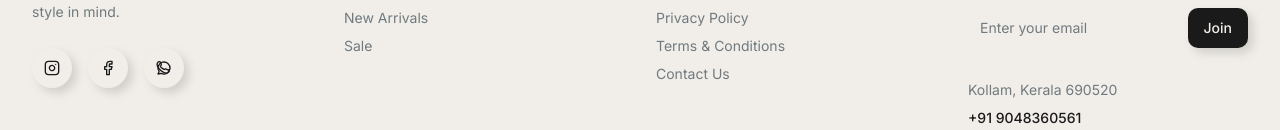
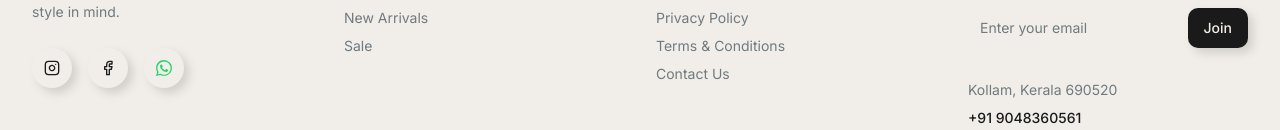
Before and after one commit to safwan125/softhreads, a Next.js app: page / in a window 1280 px wide. Shown: the part 1559-1689 px from the top of the page. Built offline with nearby package versions, Linux system fonts and the light colour scheme; no server answers.

Commit message:
Update WhatsApp logo to official SVG

```diff
--- a/src/components/layout/Footer.tsx
+++ b/src/components/layout/Footer.tsx
@@ -17,12 +17,10 @@
                         <div className="flex space-x-4 pt-2">
                             <Button variant="ghost" size="icon" className="rounded-full w-10 h-10 shadow-neu-sm hover:text-primary"><Instagram className="w-5 h-5" /></Button>
                             <Button variant="ghost" size="icon" className="rounded-full w-10 h-10 shadow-neu-sm hover:text-primary"><Facebook className="w-5 h-5" /></Button>
-                            <Button variant="ghost" size="icon" className="rounded-full w-10 h-10 shadow-neu-sm hover:text-primary">
-                                <svg xmlns="http://www.w3.org/2000/svg" width="20" height="20" viewBox="0 0 24 24" fill="none" stroke="currentColor" strokeWidth="2" strokeLinecap="round" strokeLinejoin="round" className="w-5 h-5">
-                                    <path d="M3 21l1.65-3.8a9 9 0 1 1 3.4 2.9L3 21" />
-                                    <path d="M9 10a.5.5 0 0 0 1 0V9a.5.5 0 0 0 .5-.5l.14-.3a4.38 4.38 0 0 1 8.32 0l.14.3a.5.5 0 0 0 .5.5v1a.5.5 0 0 0 1 0" opacity="0" />
-                                    {/* Using simple path for WhatsApp-like phone or bubble */}
-                                    <path d="M17.5 14.85c-.47-.24-2.76-1.36-3.19-1.51-.43-.16-.74.24-1.05.62-.32.38-.63.46-1.1.24a13.34 13.34 0 0 1-3.95-2.43 14.65 14.65 0 0 1-1.68-2.09c-.17-.28-.02-.43.21-.66.21-.21.47-.55.7-.83.24-.28.32-.47.47-.79.16-.31.08-.59-.04-.83-.11-.24-1.04-2.52-1.43-3.45-.37-.9-.76-.78-1.04-.79-.27-.01-.58-.01-.89-.01-.31 0-.82.12-1.25.59-.43.47-1.64 1.6-1.64 3.9s1.68 4.54 1.91 4.85c.24.31 3.3 5.04 8 7.07 2.8 1.18 3.36.96 4.57.85 1.22-.11 2.76-1.13 3.15-2.22.39-1.09.39-2.02.27-2.22-.12-.21-.43-.33-.9-.57z" />
+                            <Button variant="ghost" size="icon" className="rounded-full w-10 h-10 shadow-neu-sm hover:text-primary relative overflow-hidden group">
+                                <span className="absolute inset-0 bg-[#25D366] opacity-0 group-hover:opacity-10 transition-opacity"></span>
+                                <svg xmlns="http://www.w3.org/2000/svg" width="24" height="24" viewBox="0 0 24 24" fill="#25D366" className="w-6 h-6">
+                                    <path d="M17.472 14.382c-.297-.149-1.758-.867-2.03-.967-.273-.099-.471.148-.67.445-.197.297-.767.966-.94 1.164-.173.199-.347.223-.644.075-.297-.15-1.255-.463-2.39-1.475-.883-.788-1.48-1.761-1.653-2.059-.173-.297-.018-.458.13-.606.134-.133.298-.347.446-.52.149-.174.198-.298.298-.497.099-.198.05-.371-.025-.52-.075-.149-.669-1.612-.916-2.207-.242-.579-.487-.5-.669-.51-.173-.008-.371-.01-.57-.01-.198 0-.52.074-.792.372-.272.297-1.04 1.016-1.04 2.479 0 1.462 1.065 2.875 1.213 3.074.149.198 2.096 3.2 5.077 4.487.709.306 1.262.489 1.694.625.712.227 1.36.195 1.871.118.571-.085 1.758-.719 2.006-1.413.248-.694.248-1.289.173-1.413-.074-.124-.272-.198-.57-.347m-5.421 7.403h-.004a9.87 9.87 0 01-5.031-1.378l-.361-.214-3.741.982.998-3.648-.235-.374a9.86 9.86 0 01-1.51-5.26c.001-5.45 4.436-9.884 9.888-9.884 2.64 0 5.122 1.03 6.988 2.898a9.825 9.825 0 012.893 6.994c-.003 5.45-4.437 9.884-9.885 9.884m8.413-18.297A11.815 11.815 0 0012.05 0C5.495 0 .16 5.335.157 11.892c0 2.096.547 4.142 1.588 5.945L.057 24l6.305-1.654a11.882 11.882 0 005.683 1.448h.005c6.554 0 11.89-5.335 11.893-11.893a11.821 11.821 0 00-3.48-8.413Z" />
                                 </svg>
                             </Button>
                         </div>
```
